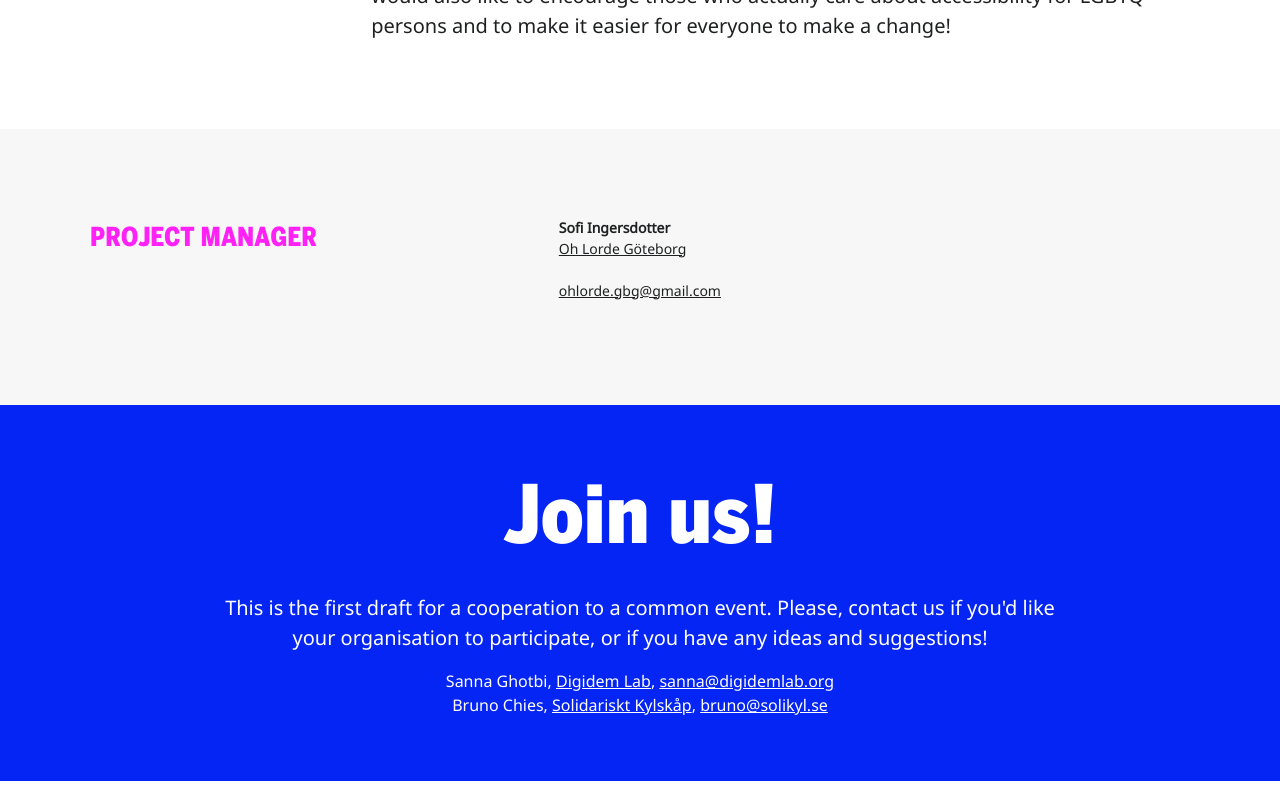
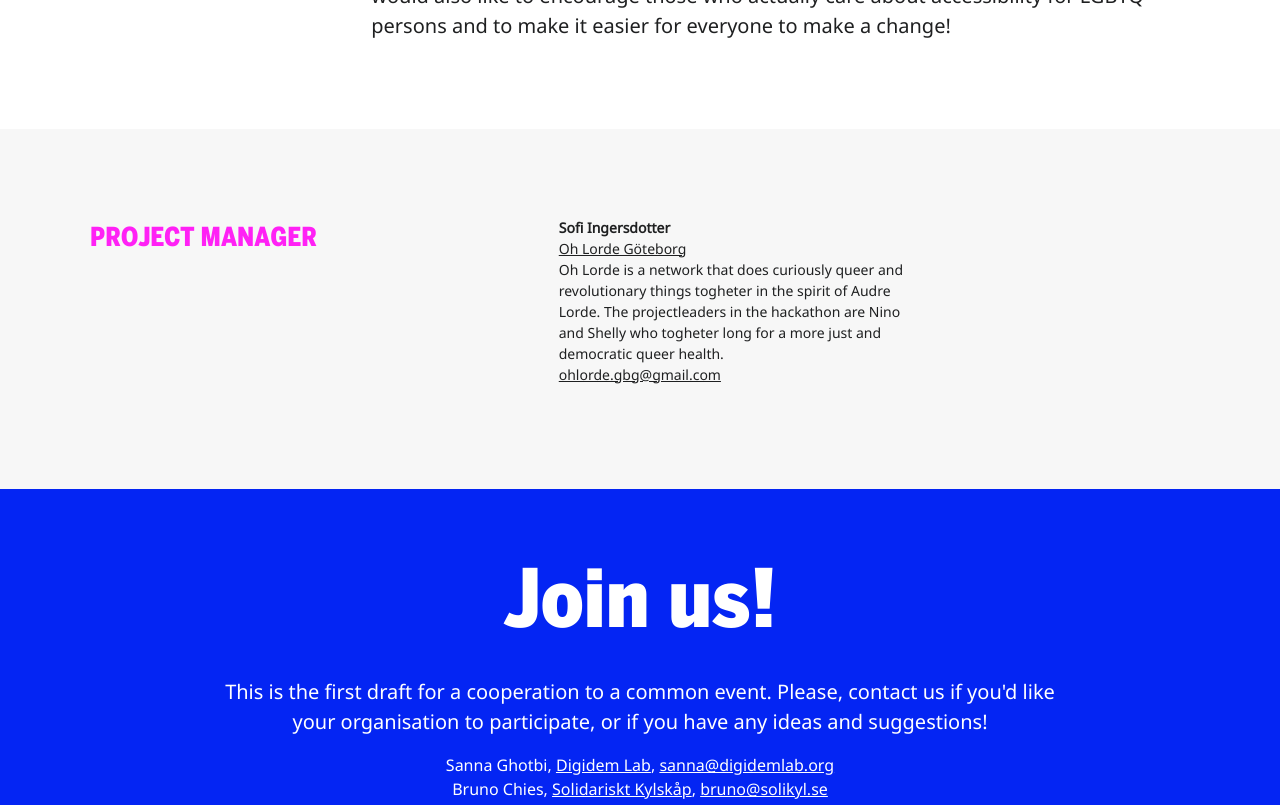
Before and after one commit to civictechsweden/civictech.se, a Jekyll site: the page built from _posts/2018-01-30-hbtq-kartan-en.md, in a window 1280 px wide and 900 px high, scrolled down 992 px, cut to the strip 0-805 px from the top of the window. Built offline with Jekyll 4.4.1, drawn with Linux system fonts in a browser that asks for light colours; nearby versions of some CDN libraries.

Commit message:
Updated Hbtq Kartan En

```diff
--- a/_posts/2018-01-30-hbtq-kartan-en.md
+++ b/_posts/2018-01-30-hbtq-kartan-en.md
@@ -17,6 +17,9 @@ ingress-text: An interactive map of Gothenburg (or maybe Sweden?) where LGBTQ pe
   or allies can review places based on their accessibility for LGBTQ people.
 contact:
 - name: Sofi Ingersdotter
+  text: Oh Lorde is a network that does curiously queer and revolutionary things togheter
+    in the spirit of Audre Lorde. The projectleaders in the hackathon are Nino and
+    Shelly who togheter long for a more just and democratic queer health.
   mail: ohlorde.gbg@gmail.com
   organisation: Oh Lorde Göteborg
   organisation-link: https://www.facebook.com/ohlordegbg/
```
